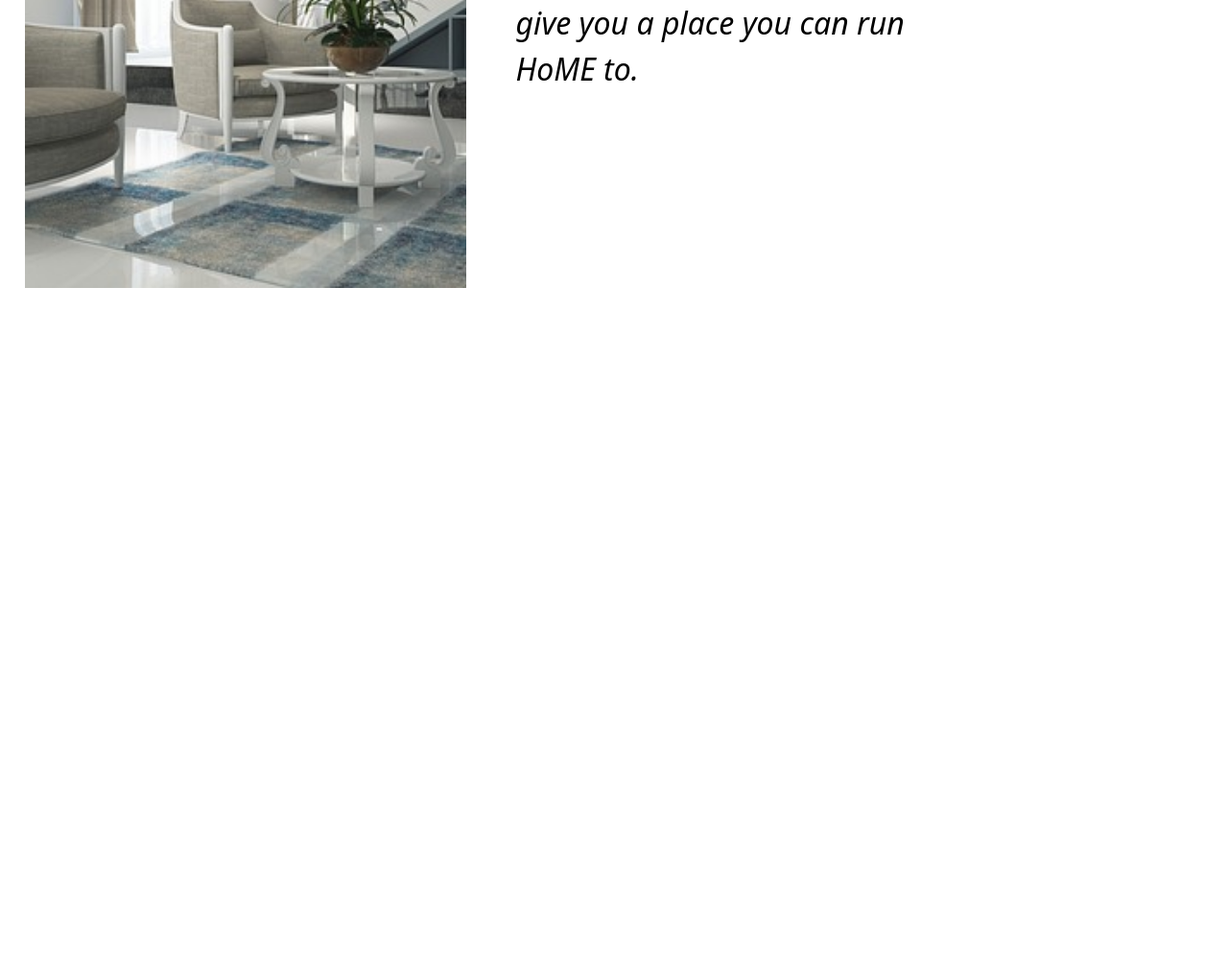
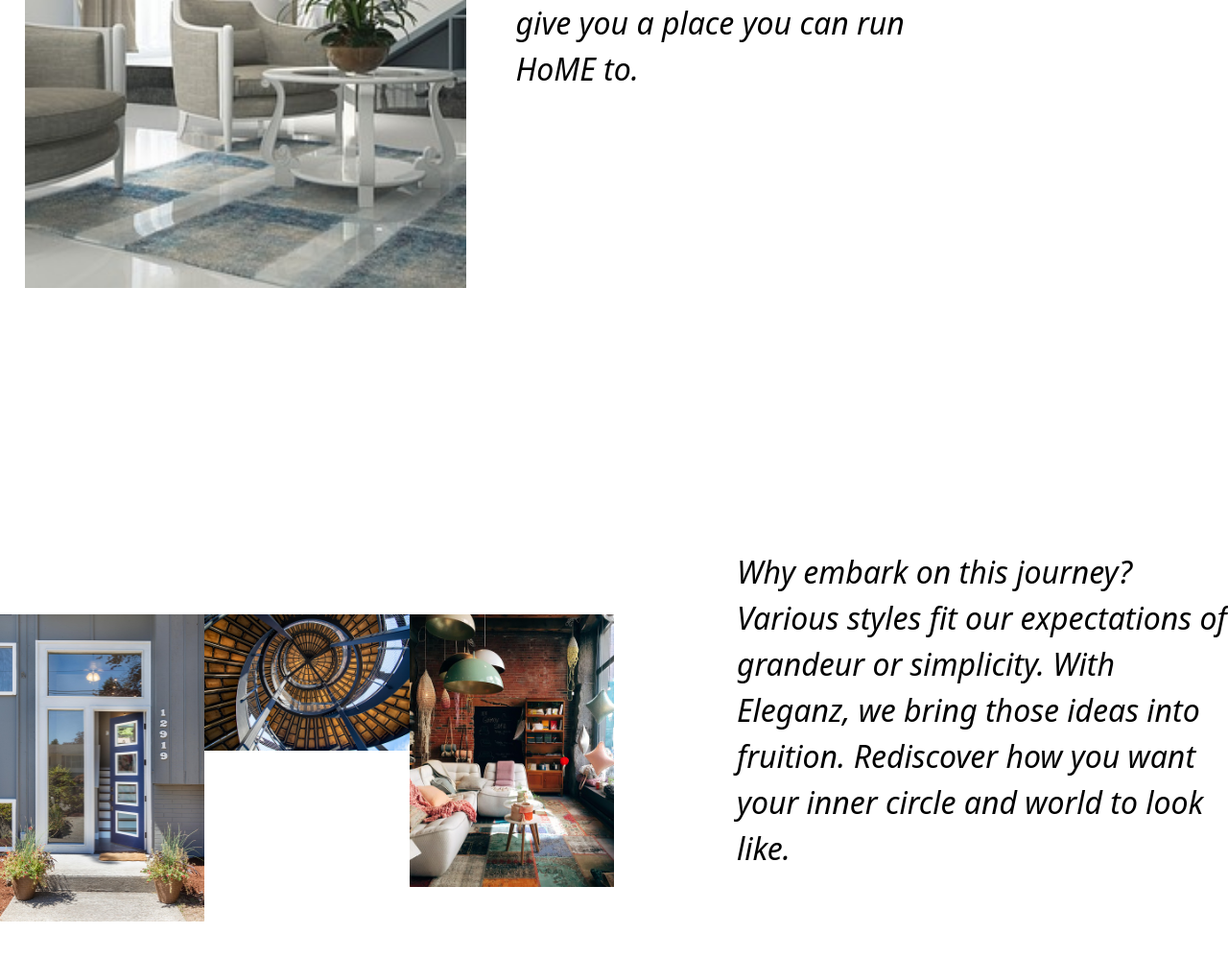
Before and after one commit to vonette-ab/landing-page-assignment, a plain HTML site: page index.html in a window 1280 px wide. Shown: the part 1548-2546 px from the top of the page at 96% size. Before the commit the page ends 1848 px from the top, so only its background shows below. Drawn offline with nearby package versions, Linux system fonts and the light colour scheme.

Commit message:
worked on 3rd section, unfinished

```diff
--- a/css/styles.css
+++ b/css/styles.css
@@ -56,7 +56,7 @@ nav{
 }
 
 header a:hover{
-    color: brown;
+    color: black;
 }
 
 .btn{
@@ -100,12 +100,7 @@ header a:hover{
     margin: 5 5;
 }
 
-.alpha-hour{
-    display: flex;
-    justify-content: right;
-    color: white;
 
-}
 
 .breakdown {
     background-image: url(../images/bg2.jpg);
@@ -128,3 +123,31 @@ header a:hover{
     font-style: italic;
     font-weight: 300;
 }
+
+.portfolio {
+    display: grid;
+    grid-template-columns: repeat(3, 1fr);
+    width: 50%;
+    height: 200px;
+}
+
+.portfolio img{
+    width: 300px;
+
+}
+
+.explanation {
+    font-size: xx-large;
+    font-style: italic;
+    /* align-items: center; */
+        width: 40%;
+}
+
+.portfolio-container{
+    display: flex;
+    justify-content: space-between;
+    align-items: center;
+    width: 100%;
+    height: 100vh;
+    margin-top: 40px;
+}
--- a/index.html
+++ b/index.html
@@ -5,10 +5,7 @@
     <meta charset="UTF-8">
     <meta name="viewport" content="width=device-width, initial-scale=1.0">
       <script src="https://cdn.jsdelivr.net/npm/@tailwindcss/browser@4"></script>
-
     <link rel="stylesheet" href="/css/styles.css">
-
-
     <title>Interior decor</title>
 
 </head>
@@ -56,10 +53,6 @@
 
         </div>
 
-            <div class="alpha-hour">
-
-
-            </div>
         </section>
 
     </header>
@@ -84,8 +77,24 @@
         </div>
         </section>
 
-        <section
+        <section class="portfolio-container">
 
+            <div class="portfolio">
+                <img src="images/bg4.jpg">
+                <img src="images/bg5.jpg">
+                <img src="images/bg6.jpg">
+            </div>
+
+            <div class="explanation">
+                 <h1> Why embark on this journey?
+                 </h1>
+
+                <p>
+                    Various styles fit our expectations of grandeur or simplicity. With Eleganz, we bring those ideas into fruition. Rediscover how you want your inner circle and world to look like.
+                </p>
+            </div>
+
+        </section>
 
 
 
```
Also changed, not shown: images/bg4.jpg (added), images/bg5.jpg (added), images/bg6.jpg (added).
